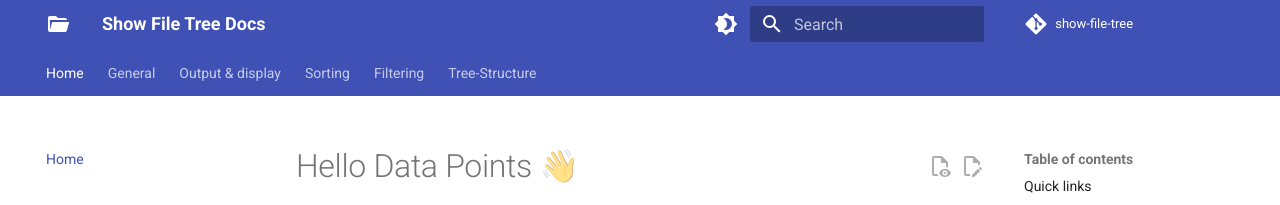
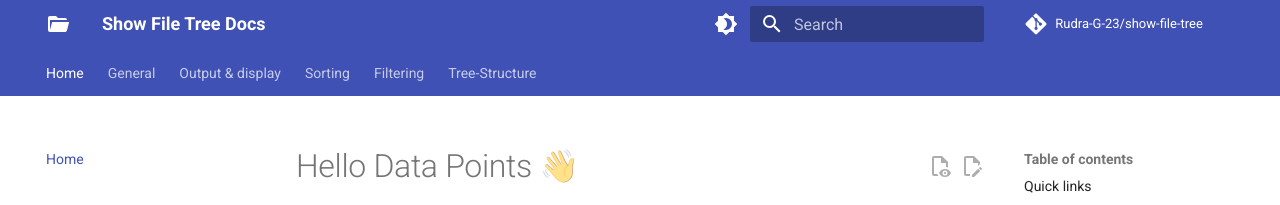
Before and after one commit to Rudra-G-23/show-file-tree, an MkDocs documentation site: the page built from docs/index.md, in a window 1280 px wide. Shown: the top 205 px of the page. Built offline with MkDocs 1.6.1 and Material for MkDocs 9.7.7, drawn with Linux system fonts in a browser that asks for light colours; comment, search, counter and statistics services are not loaded.

Commit message:
"index updated"

```diff
--- a/mkdocs.yml
+++ b/mkdocs.yml
@@ -8,7 +8,8 @@ site_url: https://pypi.org/project/show-file-tree/
 
 # Repo Details
 repo_url: https://github.com/Rudra-G-23/show-file-tree
-repo_name: show-file-tree
+repo_name: Rudra-G-23/show-file-tree
+
 edit_uri: edit/main/docs/
 
 copyright: Copyright &copy; 2025 Rudra Prasad Bhuyan. All rights reserved.
```
Also changed, not shown: 2 other files.
